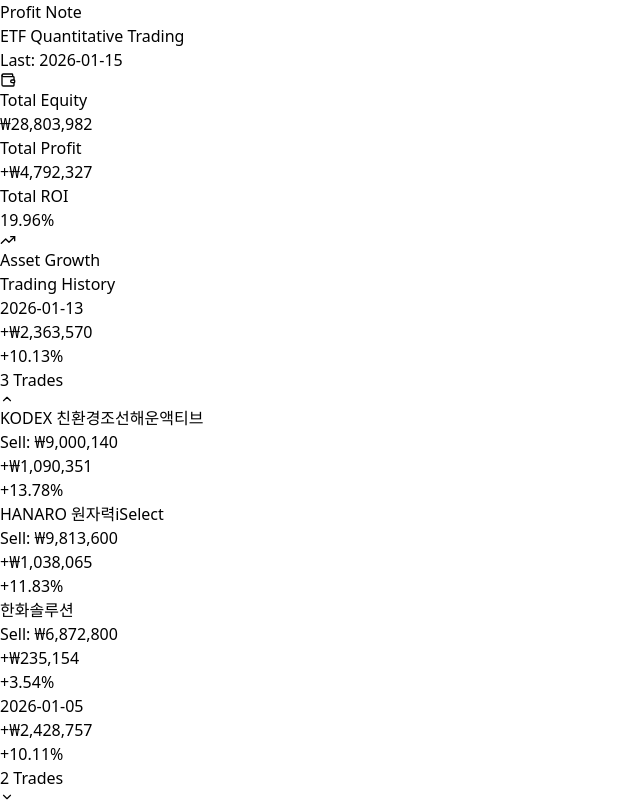
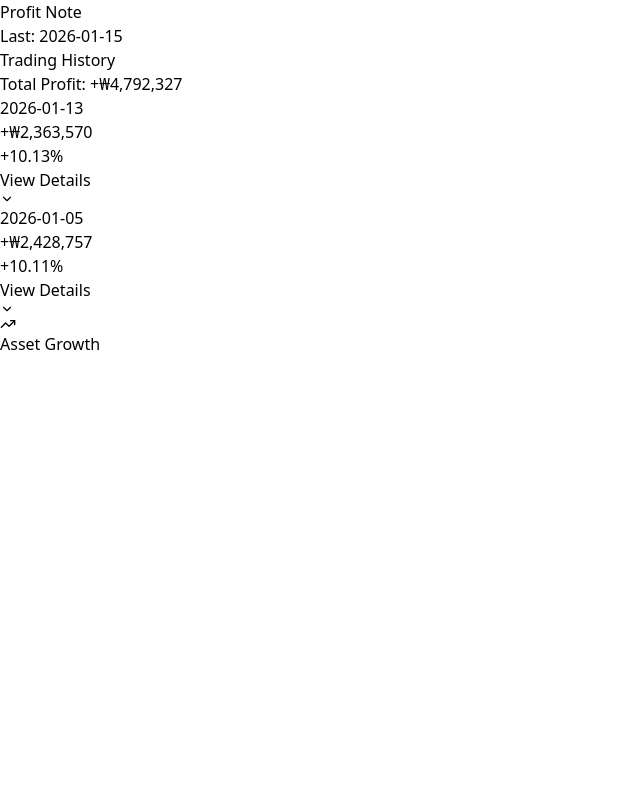
Before and after one commit to heekeunlee/etf-profit-note, a React (Vite) app: page / in a window 1280 px wide. Shown: the whole page, without its empty margins (0-640 px from the left). Built offline with nearby package versions, Linux system fonts and the light colour scheme.

Commit message:
Switch to Light Mode, reorder layout, collapse history by default

```diff
--- a/src/components/Dashboard.jsx
+++ b/src/components/Dashboard.jsx
@@ -1,6 +1,6 @@
 import { useState, useEffect } from 'react'
-import { AreaChart, Area, XAxis, YAxis, CartesianGrid, Tooltip, ResponsiveContainer } from 'recharts'
-import { TrendingUp, Wallet, ArrowUpRight, ArrowDownRight, ChevronDown, ChevronUp } from 'lucide-react'
+import { AreaChart, Area, XAxis, CartesianGrid, Tooltip, ResponsiveContainer } from 'recharts'
+import { TrendingUp, ChevronDown, ChevronUp } from 'lucide-react'
 
 const Dashboard = () => {
     const [data, setData] = useState(null)
@@ -12,10 +12,7 @@
             .then(res => res.json())
             .then(data => {
                 setData(data)
-                // Auto expand the latest date
-                if (data.records && data.records.length > 0) {
-                    setExpandedDate(data.records[0].date)
-                }
+                // All collapsed by default
                 setLoading(false)
             })
             .catch(err => {
@@ -24,12 +21,12 @@
             })
     }, [])
 
-    if (loading) return <div className="flex h-screen items-center justify-center text-slate-400 bg-slate-950">Loading Profit Note...</div>
-    if (!data) return <div className="flex h-screen items-center justify-center text-rose-500 bg-slate-950">Error loading data.</div>
+    if (loading) return <div className="flex h-screen items-center justify-center text-gray-400 bg-gray-50">Loading Profit Note...</div>
+    if (!data) return <div className="flex h-screen items-center justify-center text-rose-500 bg-gray-50">Error loading data.</div>
 
-    // Prepare chart data (reverse chronological order for display, chronological for chart)
+    // Prepare chart data
     const chartData = [...data.records].reverse().map(record => ({
-        date: record.date.slice(5), // "MM-DD"
+        date: record.date.slice(5),
         equity: record.equity
     }));
 
@@ -42,111 +39,46 @@
     }
 
     return (
-        <div className="min-h-screen bg-slate-950 text-slate-200 pb-10">
+        <div className="min-h-screen bg-gray-50 text-gray-900 pb-10 font-sans">
             <div className="max-w-md mx-auto sm:max-w-2xl">
 
-                {/* Helper Header */}
-                <header className="px-6 py-8 flex justify-between items-end">
-                    <div>
-                        <h1 className="text-2xl font-bold bg-gradient-to-r from-indigo-400 to-cyan-400 bg-clip-text text-transparent">
-                            Profit Note
-                        </h1>
-                        <p className="text-xs text-slate-500 mt-1">ETF Quantitative Trading</p>
-                    </div>
-                    <span className="text-[10px] bg-slate-900 border border-slate-800 text-slate-500 px-2 py-1 rounded-full">
+                {/* Header */}
+                <header className="px-6 py-6 flex justify-between items-center bg-white/80 backdrop-blur-md sticky top-0 z-20 border-b border-gray-200">
+                    <h1 className="text-xl font-bold text-gray-900 bg-clip-text">
+                        Profit Note
+                    </h1>
+                    <span className="text-[10px] bg-gray-100 border border-gray-200 text-gray-500 px-2 py-1 rounded-full">
                         Last: {data.last_updated.split('T')[0]}
                     </span>
                 </header>
 
-                {/* 1. Global Status Card */}
-                <div className="mx-4 mb-6 relative overflow-hidden bg-gradient-to-br from-slate-900 to-slate-900 border border-slate-800 rounded-3xl p-6 shadow-2xl">
-                    <div className="relative z-10">
-                        <p className="text-slate-400 text-sm font-medium mb-1 flex items-center gap-2">
-                            <Wallet size={16} className="text-indigo-500" /> Total Equity
-                        </p>
-                        <h2 className="text-4xl font-bold text-white tracking-tight mb-4">
-                            ₩{data.total_equity.toLocaleString()}
-                        </h2>
-
-                        <div className="flex gap-4">
-                            <div className="px-3 py-2 bg-slate-800/50 rounded-xl border border-slate-700/50 backdrop-blur-sm">
-                                <p className="text-[10px] text-slate-400 uppercase tracking-wider font-bold">Total Profit</p>
-                                <p className="text-emerald-400 font-bold text-sm">+₩{data.total_profit.toLocaleString()}</p>
-                            </div>
-                            <div className="px-3 py-2 bg-slate-800/50 rounded-xl border border-slate-700/50 backdrop-blur-sm">
-                                <p className="text-[10px] text-slate-400 uppercase tracking-wider font-bold">Total ROI</p>
-                                <p className="text-indigo-400 font-bold text-sm">
-                                    {((data.total_profit / (data.total_equity - data.total_profit)) * 100).toFixed(2)}%
-                                </p>
-                            </div>
-                        </div>
-                    </div>
-                    {/* Decorative background element */}
-                    <div className="absolute -right-10 -top-10 w-40 h-40 bg-indigo-500/10 rounded-full blur-3xl"></div>
-                    <div className="absolute -left-10 bottom-0 w-32 h-32 bg-cyan-500/10 rounded-full blur-3xl"></div>
+                {/* 1. Daily Records List (Moved to Top) */}
+                <div className="px-6 mt-6 mb-2 flex items-center justify-between">
+                    <h3 className="text-lg font-bold text-gray-800">Trading History</h3>
+                    <span className="text-xs text-gray-500 font-medium">Total Profit: +₩{data.total_profit.toLocaleString()}</span>
                 </div>
 
-                {/* 2. Growth Chart (Area) */}
-                <div className="mx-4 mb-8 bg-slate-900/40 border border-slate-800/50 rounded-3xl p-5 backdrop-blur-sm">
-                    <div className="flex items-center gap-2 mb-4 px-1">
-                        <TrendingUp size={16} className="text-slate-400" />
-                        <h3 className="text-sm font-bold text-slate-300">Asset Growth</h3>
-                    </div>
-                    <div className="h-40 w-full">
-                        <ResponsiveContainer width="100%" height="100%">
-                            <AreaChart data={chartData}>
-                                <defs>
-                                    <linearGradient id="colorEquity" x1="0" y1="0" x2="0" y2="1">
-                                        <stop offset="5%" stopColor="#818cf8" stopOpacity={0.3} />
-                                        <stop offset="95%" stopColor="#818cf8" stopOpacity={0} />
-                                    </linearGradient>
-                                </defs>
-                                <CartesianGrid strokeDasharray="3 3" stroke="#1e293b" vertical={false} />
-                                <Tooltip
-                                    contentStyle={{ backgroundColor: '#0f172a', borderColor: '#334155', borderRadius: '12px', color: '#f8fafc', fontSize: '12px' }}
-                                    itemStyle={{ color: '#818cf8' }}
-                                    labelStyle={{ color: '#94a3b8', marginBottom: '4px' }}
-                                    formatter={(value) => [`₩${value.toLocaleString()}`, '']}
-                                />
-                                <Area
-                                    type="monotone"
-                                    dataKey="equity"
-                                    stroke="#818cf8"
-                                    strokeWidth={2}
-                                    fillOpacity={1}
-                                    fill="url(#colorEquity)"
-                                />
-                            </AreaChart>
-                        </ResponsiveContainer>
-                    </div>
-                </div>
-
-                {/* 3. Daily Records List */}
-                <div className="px-6 pb-2">
-                    <h3 className="text-lg font-bold text-white mb-4">Trading History</h3>
-                </div>
-
-                <div className="space-y-4 px-4">
+                <div className="space-y-4 px-4 mb-8">
                     {data.records.map((record, idx) => (
-                        <div key={idx} className="bg-slate-900 border border-slate-800 rounded-2xl overflow-hidden transition-all duration-300">
+                        <div key={idx} className="bg-white border border-gray-200 rounded-2xl shadow-sm overflow-hidden transition-all duration-300 hover:shadow-md">
 
                             {/* Card Header (Daily Summary) */}
                             <div
                                 onClick={() => toggleExpand(record.date)}
-                                className="p-5 flex items-center justify-between cursor-pointer hover:bg-slate-800/50 transition-colors"
+                                className="p-5 flex items-center justify-between cursor-pointer active:bg-gray-50 transition-colors"
                             >
                                 <div>
-                                    <div className="text-slate-400 text-xs font-bold uppercase mb-1">{record.date}</div>
-                                    <div className="text-white font-bold text-lg">
+                                    <div className="text-gray-400 text-xs font-bold uppercase mb-1">{record.date}</div>
+                                    <div className="text-gray-900 font-bold text-lg">
                                         +₩{record.daily_profit.toLocaleString()}
                                     </div>
                                 </div>
                                 <div className="text-right">
-                                    <div className={`text-sm font-bold px-3 py-1 rounded-lg inline-block mb-1 ${record.daily_roi >= 0 ? 'bg-rose-500/10 text-rose-400' : 'bg-blue-500/10 text-blue-400'}`}>
+                                    <div className={`text-sm font-bold px-3 py-1 rounded-lg inline-block mb-1 ${record.daily_roi >= 0 ? 'bg-rose-100 text-rose-600' : 'bg-blue-100 text-blue-600'}`}>
                                         {record.daily_roi > 0 ? '+' : ''}{record.daily_roi}%
                                     </div>
-                                    <div className="text-slate-500 text-xs flex items-center justify-end gap-1">
-                                        {record.trades.length} Trades
+                                    <div className="text-gray-400 text-xs flex items-center justify-end gap-1">
+                                        {expandedDate === record.date ? 'Hide Details' : 'View Details'}
                                         {expandedDate === record.date ? <ChevronUp size={14} /> : <ChevronDown size={14} />}
                                     </div>
                                 </div>
@@ -154,16 +86,16 @@
 
                             {/* Card Body (Detailed Trades) */}
                             {expandedDate === record.date && (
-                                <div className="bg-slate-950/50 border-t border-slate-800 p-4 space-y-3">
+                                <div className="bg-gray-50/50 border-t border-gray-100 p-4 space-y-3">
                                     {record.trades.map((trade, tIdx) => (
-                                        <div key={tIdx} className="flex justify-between items-start py-2 border-b border-slate-800/50 last:border-0 last:pb-0">
+                                        <div key={tIdx} className="flex justify-between items-start py-2 border-b border-gray-200 last:border-0 last:pb-0">
                                             <div>
-                                                <div className="text-slate-200 font-bold text-sm mb-1">{trade.name}</div>
-                                                <div className="text-slate-500 text-xs">Sell: ₩{trade.sell_amount.toLocaleString()}</div>
+                                                <div className="text-gray-800 font-bold text-sm mb-1">{trade.name}</div>
+                                                <div className="text-gray-500 text-xs">Sell: ₩{trade.sell_amount.toLocaleString()}</div>
                                             </div>
                                             <div className="text-right">
-                                                <div className="text-rose-400 font-bold text-sm">+₩{trade.profit.toLocaleString()}</div>
-                                                <div className="text-rose-400/80 text-xs bg-rose-900/20 px-1.5 py-0.5 rounded inline-block mt-1">
+                                                <div className="text-rose-500 font-bold text-sm">+₩{trade.profit.toLocaleString()}</div>
+                                                <div className="text-rose-600 text-xs bg-rose-100 px-1.5 py-0.5 rounded inline-block mt-1">
                                                     +{trade.roi}%
                                                 </div>
                                             </div>
@@ -176,6 +108,41 @@
                     ))}
                 </div>
 
+                {/* 2. Asset Growth Chart (Moved to Bottom) */}
+                <div className="mx-4 mb-8 bg-white border border-gray-200 rounded-3xl p-5 shadow-sm">
+                    <div className="flex items-center gap-2 mb-4 px-1">
+                        <TrendingUp size={16} className="text-gray-400" />
+                        <h3 className="text-sm font-bold text-gray-700">Asset Growth</h3>
+                    </div>
+                    <div className="h-40 w-full">
+                        <ResponsiveContainer width="100%" height="100%">
+                            <AreaChart data={chartData}>
+                                <defs>
+                                    <linearGradient id="colorEquity" x1="0" y1="0" x2="0" y2="1">
+                                        <stop offset="5%" stopColor="#6366f1" stopOpacity={0.2} />
+                                        <stop offset="95%" stopColor="#6366f1" stopOpacity={0} />
+                                    </linearGradient>
+                                </defs>
+                                <CartesianGrid strokeDasharray="3 3" stroke="#f3f4f6" vertical={false} />
+                                <Tooltip
+                                    contentStyle={{ backgroundColor: '#ffffff', borderColor: '#e5e7eb', borderRadius: '12px', color: '#1f2937', fontSize: '12px', boxShadow: '0 4px 6px -1px rgb(0 0 0 / 0.1)' }}
+                                    itemStyle={{ color: '#6366f1' }}
+                                    labelStyle={{ color: '#9ca3af', marginBottom: '4px' }}
+                                    formatter={(value) => [`₩${value.toLocaleString()}`, 'Equity']}
+                                />
+                                <Area
+                                    type="monotone"
+                                    dataKey="equity"
+                                    stroke="#6366f1"
+                                    strokeWidth={2}
+                                    fillOpacity={1}
+                                    fill="url(#colorEquity)"
+                                />
+                            </AreaChart>
+                        </ResponsiveContainer>
+                    </div>
+                </div>
+
             </div>
         </div>
     )
```
